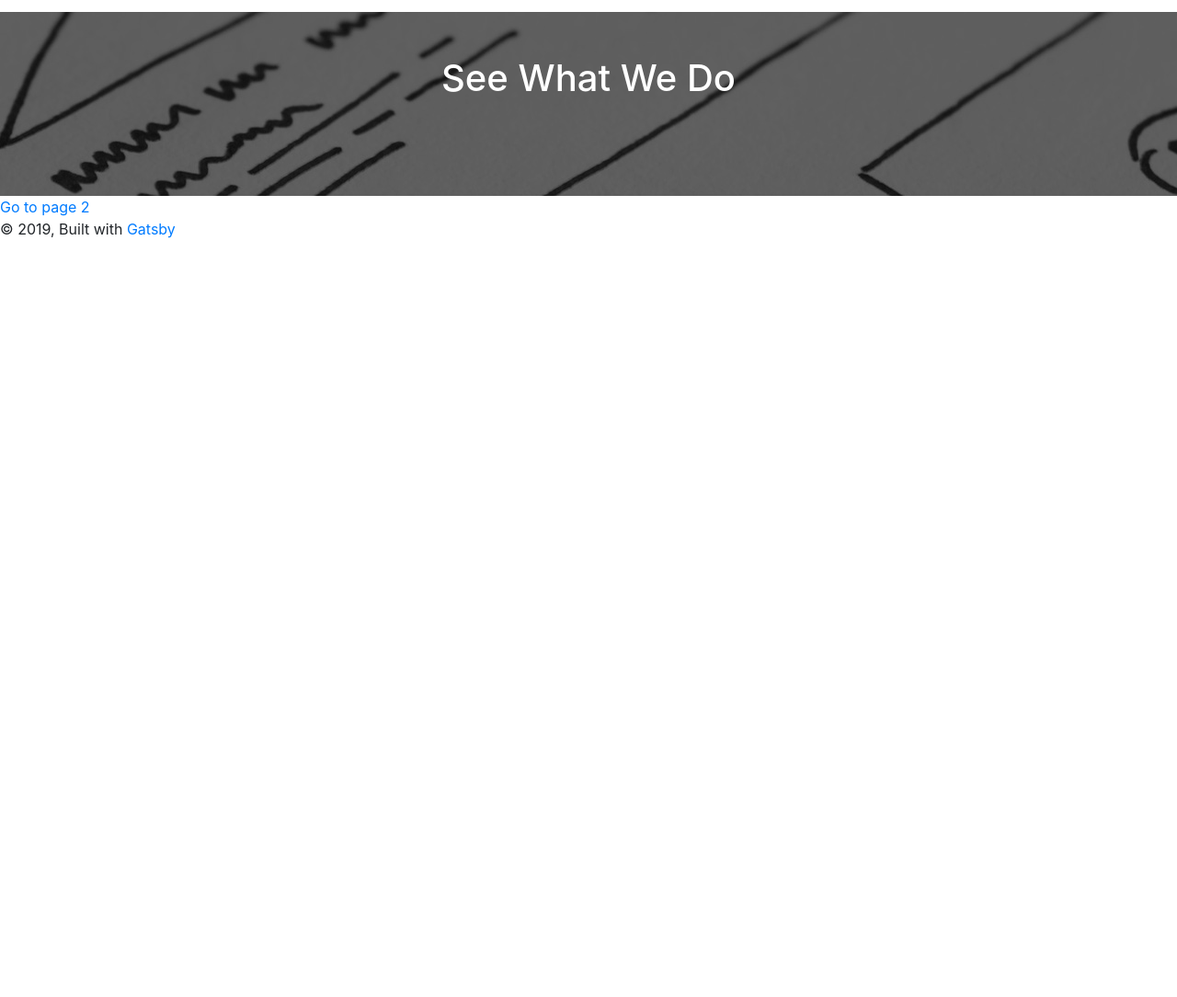
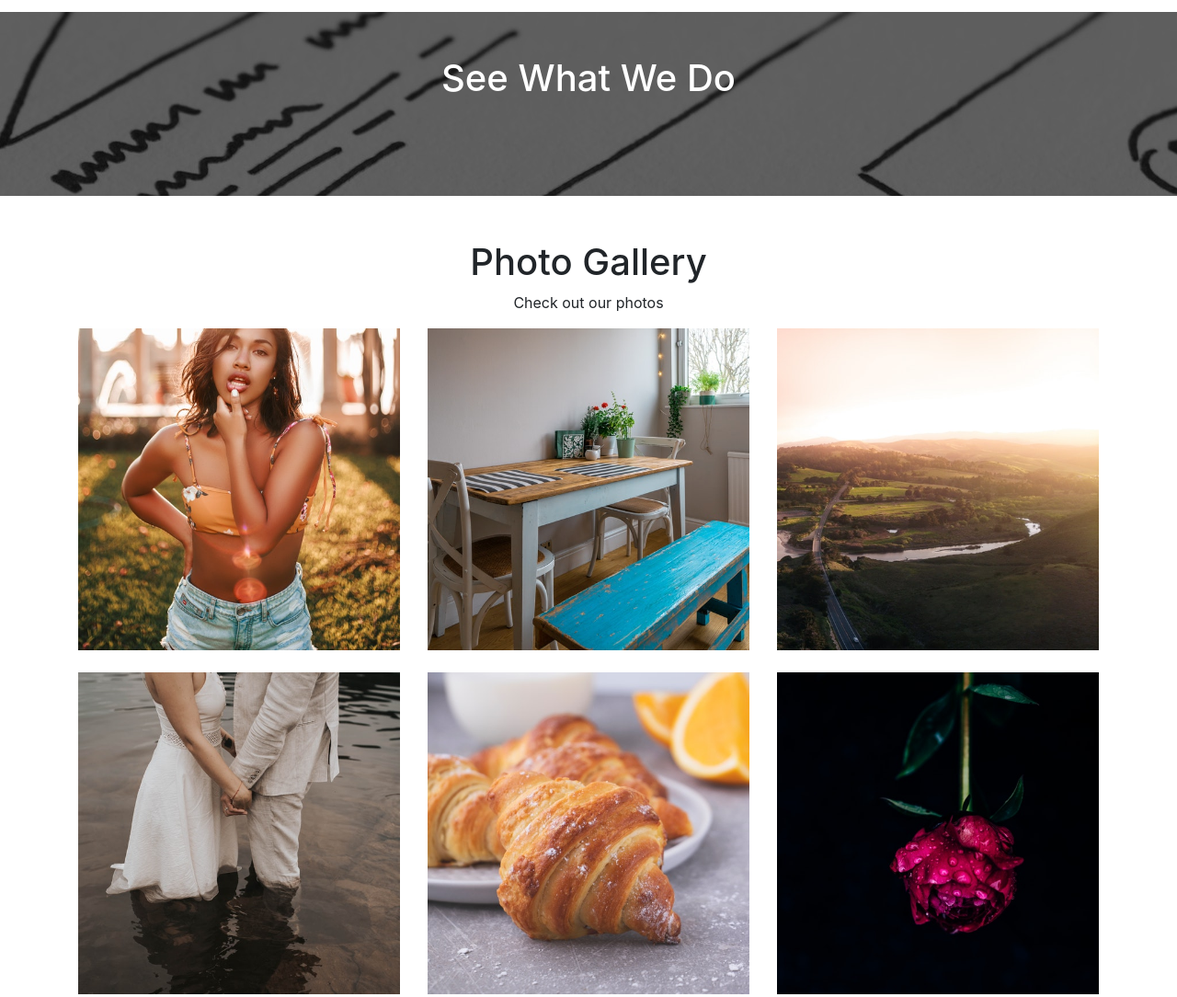
Before and after one commit to RayBDev/glozzmo, a Gatsby site: page / in a window 1280 px wide. Shown: the part 1300-2384 px from the top of the page at 92% size. Before the commit the page ends 1561 px from the top, so only its background shows below. Built offline with nearby package versions, Linux system fonts and the light colour scheme; Gatsby itself is replaced by a stand-in of ours; some icons are missing.

Commit message:
Added gallery section

```diff
--- a/package.json
+++ b/package.json
@@ -6,6 +6,7 @@
   "author": "Kyle Mathews <mathews.kyle@gmail.com>",
   "dependencies": {
     "gatsby": "^2.3.32",
+    "gatsby-cli": "^2.5.12",
     "gatsby-image": "^2.0.40",
     "gatsby-plugin-manifest": "^2.0.29",
     "gatsby-plugin-offline": "^2.0.25",
--- /dev/null
+++ b/src/components/pages/index/Gallery.js
@@ -0,0 +1,124 @@
+import React, { Component } from "react"
+import { StaticQuery, graphql } from "gatsby"
+import Img from "gatsby-image"
+import Modal from "react-bootstrap/Modal"
+
+class Gallery extends Component {
+  state = {
+    show: false,
+    imageQueryName: "galleryImage1",
+  }
+
+  handleClose = () => {
+    this.setState({ show: false })
+  }
+
+  handleShow = imageQueryName => {
+    this.setState({ show: true, imageQueryName })
+  }
+  render() {
+    const GalleryRow = (photoData, rowNumber) => {
+      let gallery = []
+      for (let key in photoData) {
+        gallery.push(
+          <div key={Math.random()} className="col-md-4">
+            <div onClick={() => this.handleShow([key])}>
+              <Img fluid={photoData[key].childImageSharp.fluid} />
+            </div>
+          </div>
+        )
+      }
+
+      let row = gallery.filter((galleryRow, index) => {
+        if (rowNumber === 1 && index < 3) {
+          return galleryRow
+        }
+        if (rowNumber === 2 && index > 2 && index < 6) {
+          return galleryRow
+        }
+        if (rowNumber === 3 && index > 5 && index < 9) {
+          return galleryRow
+        } else return null
+      })
+
+      return <div className="row mb-4">{row}</div>
+    }
+    return (
+      <StaticQuery
+        query={graphql`
+          query {
+            galleryImage1: file(relativePath: { eq: "gallery1.jpeg" }) {
+              childImageSharp {
+                fluid(maxWidth: 560) {
+                  ...GatsbyImageSharpFluid
+                }
+              }
+            }
+            galleryImage2: file(relativePath: { eq: "gallery2.jpeg" }) {
+              childImageSharp {
+                fluid(maxWidth: 560) {
+                  ...GatsbyImageSharpFluid
+                }
+              }
+            }
+            galleryImage3: file(relativePath: { eq: "gallery3.jpeg" }) {
+              childImageSharp {
+                fluid(maxWidth: 560) {
+                  ...GatsbyImageSharpFluid
+                }
+              }
+            }
+            galleryImage4: file(relativePath: { eq: "gallery4.jpeg" }) {
+              childImageSharp {
+                fluid(maxWidth: 560) {
+                  ...GatsbyImageSharpFluid
+                }
+              }
+            }
+            galleryImage5: file(relativePath: { eq: "gallery5.jpeg" }) {
+              childImageSharp {
+                fluid(maxWidth: 560) {
+                  ...GatsbyImageSharpFluid
+                }
+              }
+            }
+            galleryImage6: file(relativePath: { eq: "gallery6.jpeg" }) {
+              childImageSharp {
+                fluid(maxWidth: 560) {
+                  ...GatsbyImageSharpFluid
+                }
+              }
+            }
+          }
+        `}
+        render={data => (
+          <section id="gallery" className="py-5">
+            <div className="container">
+              <h1 className="text-center">Photo Gallery</h1>
+              <p className="text-center">Check out our photos</p>
+              {GalleryRow(data, 1)}
+              {GalleryRow(data, 2)}
+              <Modal
+                show={this.state.show}
+                onHide={this.handleClose}
+                animation="true"
+                centered
+              >
+                <Modal.Header closeButton />
+                <Modal.Body>
+                  <Img
+                    fluid={
+                      data[this.state.imageQueryName].childImageSharp.fluid
+                    }
+                  />
+                </Modal.Body>
+              </Modal>
+            </div>
+          </section>
+        )}
+      />
+    )
+  }
+}
+
+export default Gallery
--- a/src/components/pages/index/Header.js
+++ b/src/components/pages/index/Header.js
@@ -31,8 +31,8 @@ const Header = () => (
       }
     `}
     render={data => (
-      <header id="showcase" pauseOnHover="true">
-        <Carousel interval="6000">
+      <header id="showcase">
+        <Carousel interval="6000" pauseOnHover="true">
           <Carousel.Item>
             <Img alt="Slide1" fluid={data.slide1.childImageSharp.fluid} />
             <Carousel.Caption className="d-none d-sm-block text-right mb-5">
--- a/src/pages/index.js
+++ b/src/pages/index.js
@@ -8,6 +8,7 @@ import Features from "../components/pages/index/Features"
 import GetStarted from "../components/pages/index/GetStarted"
 import Info from "../components/pages/index/Info"
 import Video from "../components/pages/index/Video"
+import Gallery from "../components/pages/index/Gallery"
 
 const IndexPage = () => (
   <Layout>
@@ -18,6 +19,7 @@ const IndexPage = () => (
       <GetStarted />
       <Info />
       <Video />
+      <Gallery />
     </main>
     <Link to="/page-2/">Go to page 2</Link>
   </Layout>
```
Also changed, not shown: src/assets/images/gallery1.jpeg (added), src/assets/images/gallery2.jpeg (added), src/assets/images/gallery3.jpeg (added), src/assets/images/gallery4.jpeg (added), src/assets/images/gallery5.jpeg (added), src/assets/images/gallery6.jpeg (added), 1 other file.
